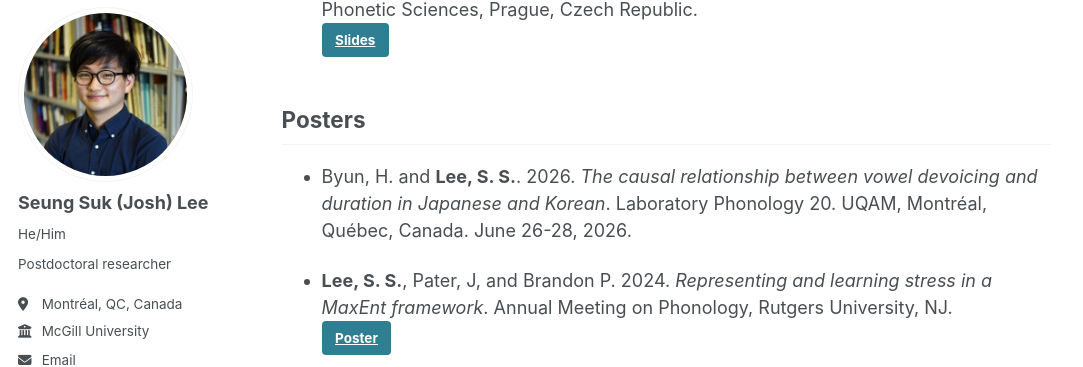
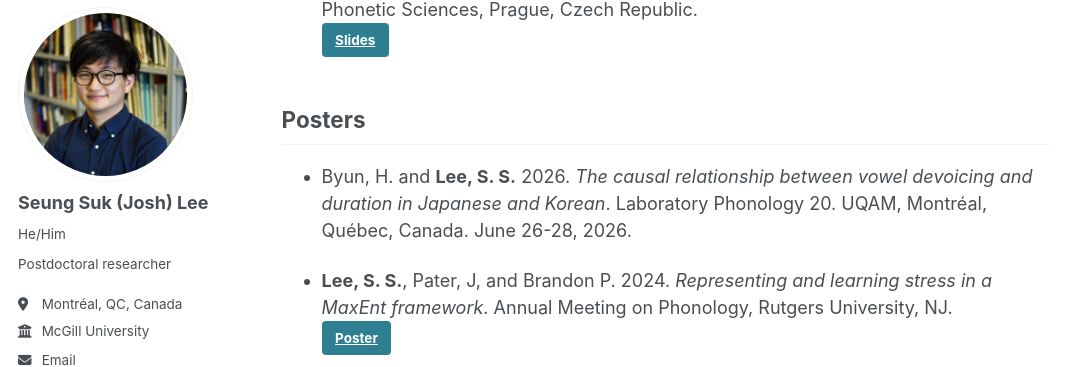
Before and after one commit to seungsuklee/seungsuklee.github.io, a Jekyll site: the page built from _pages/pubs.md, in a window 1280 px wide and 900 px high, scrolled down 2300 px. Shown: the part 94-461 px from the top of the window, without its empty margins (0-1083 px from the left). Built offline with Jekyll 4.4.1, drawn with Linux system fonts in a browser that asks for light colours; some web fonts are replaced; a script bundle is joined from its source files by our own code; library files that are not in the unit come from our copies.

Commit message:
Update pubs.md

```diff
--- a/_pages/pubs.md
+++ b/_pages/pubs.md
@@ -65,7 +65,7 @@ implementation of phonologically different high tone plateaus in Luganda*. Inter
 
 ## Posters
 
-- Byun, H. and **Lee, S. S.**. 2026. *The causal relationship between vowel devoicing and duration in Japanese and Korean*. Laboratory Phonology 20. UQAM, Montréal, Québec, Canada. June 26-28, 2026.
+- Byun, H. and **Lee, S. S.** 2026. *The causal relationship between vowel devoicing and duration in Japanese and Korean*. Laboratory Phonology 20. UQAM, Montréal, Québec, Canada. June 26-28, 2026.
 
 - **Lee, S. S.**, Pater, J, and Brandon P. 2024. *Representing and learning stress in a MaxEnt framework*. Annual Meeting on Phonology, Rutgers University, NJ.
 <a class="btn" href="https://seungsuklee.github.io/files/SS Lee, Pater, Prickett_AMP2024_poster_ver103024.pdf" target="_blank">Poster</a>
```
